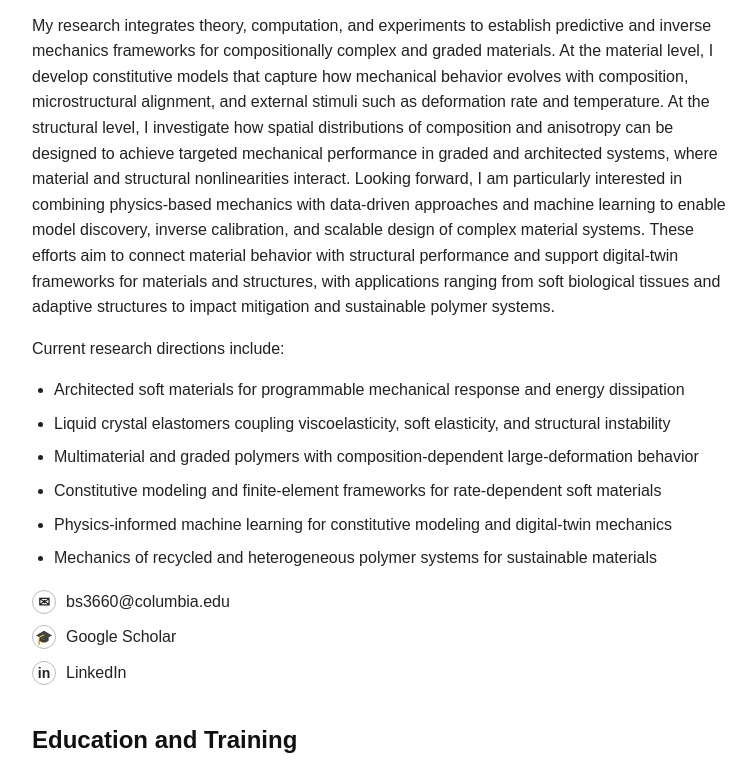
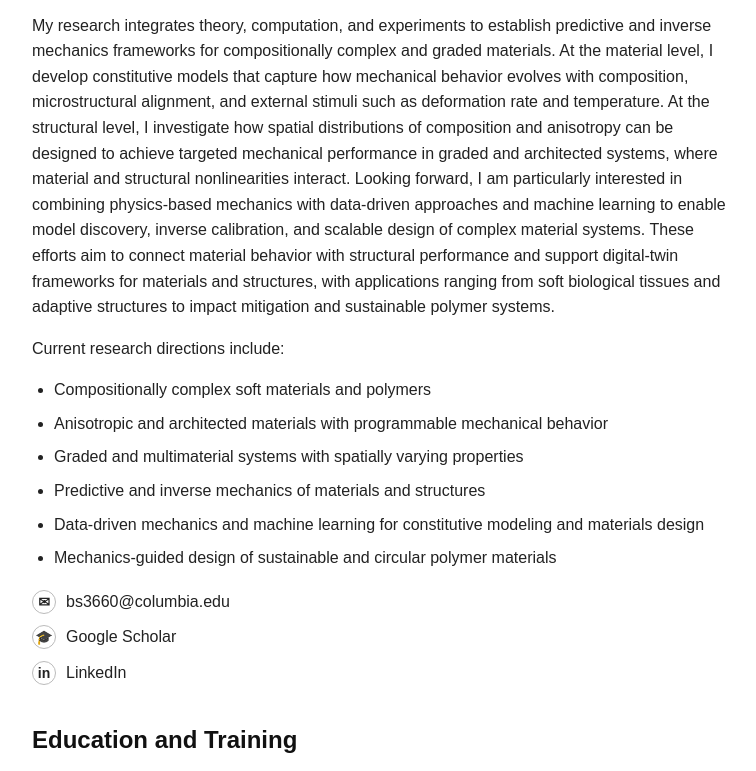
Before and after one commit to beijunshen/beijunshen.github.io, a plain HTML site: page index.html in a window 1280 px wide. Shown: the part 509-1280 px from the top of the page, without its empty margins (133-889 px from the left). Drawn offline with Linux system fonts and the light colour scheme.

Commit message:
Update index.html

```diff
--- a/index.html
+++ b/index.html
@@ -55,13 +55,14 @@
         </p>
 
         <ul>
-            <li>Architected soft materials for programmable mechanical response and energy dissipation</li>
-            <li>Liquid crystal elastomers coupling viscoelasticity, soft elasticity, and structural instability</li>
-            <li>Multimaterial and graded polymers with composition-dependent large-deformation behavior</li>
-            <li>Constitutive modeling and finite-element frameworks for rate-dependent soft materials</li>
-            <li>Physics-informed machine learning for constitutive modeling and digital-twin mechanics</li>
-            <li>Mechanics of recycled and heterogeneous polymer systems for sustainable materials</li>
+            <li>Compositionally complex soft materials and polymers</li>
+            <li>Anisotropic and architected materials with programmable mechanical behavior</li>
+            <li>Graded and multimaterial systems with spatially varying properties</li>
+            <li>Predictive and inverse mechanics of materials and structures</li>
+            <li>Data-driven mechanics and machine learning for constitutive modeling and materials design</li>
+            <li>Mechanics-guided design of sustainable and circular polymer materials</li>
         </ul>
+
 
         <div class="icon-links">
             <a href="mailto:bs3660@columbia.edu" class="icon-link" aria-label="Email">
```
